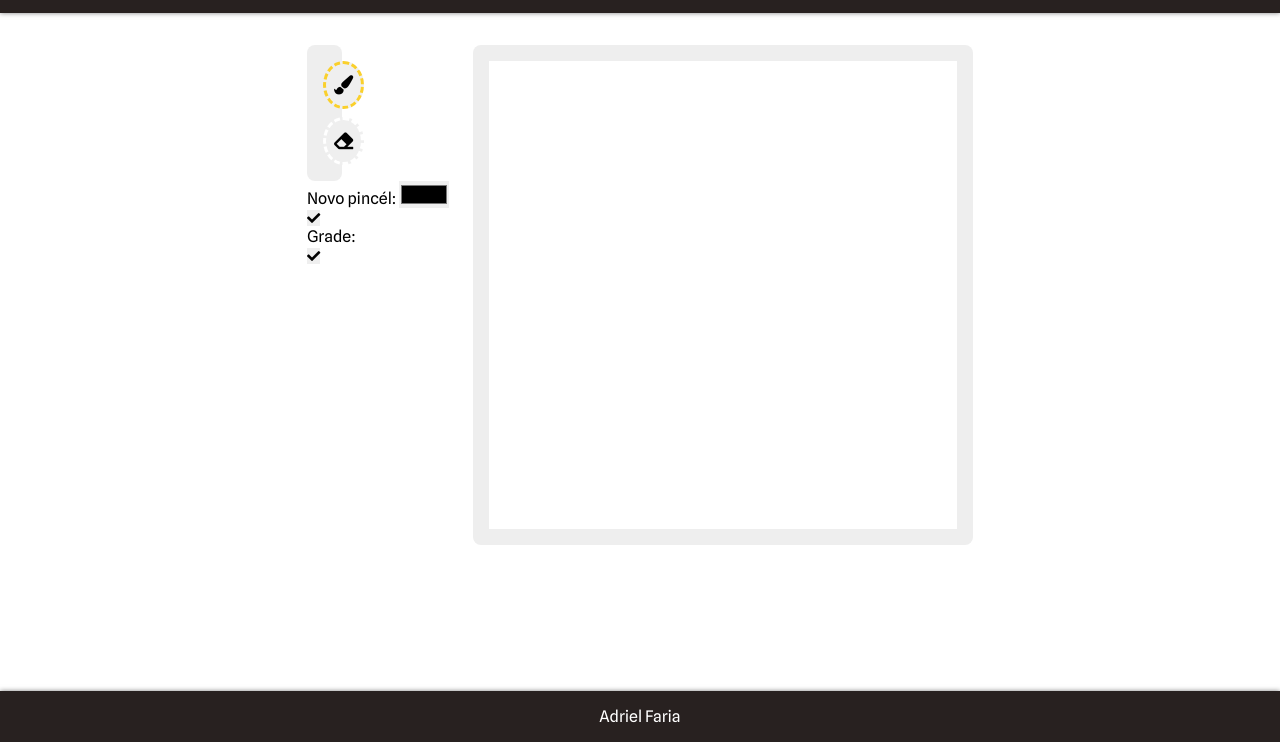
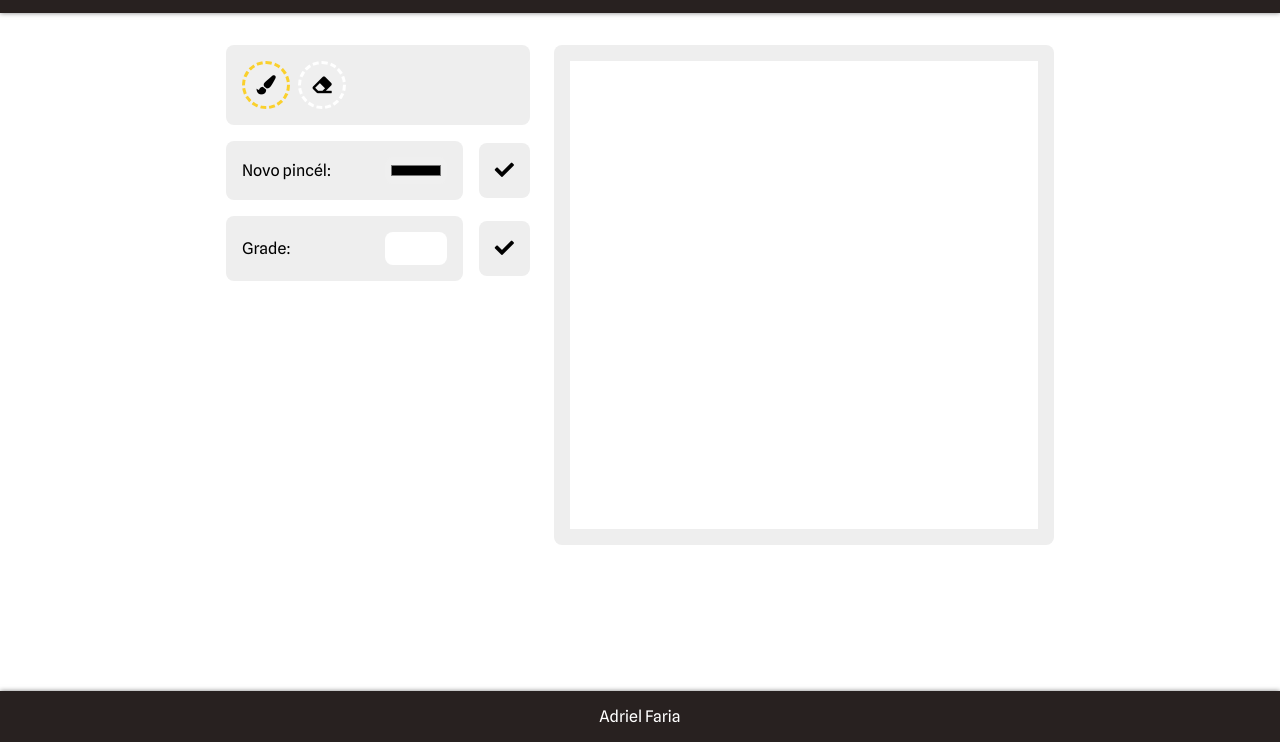
Before and after one commit to br-adriel/etch-a-sketch, a plain HTML site: page index.html in a window 1280 px wide. Shown: the part 58-800 px from the top of the page. Drawn offline with Linux system fonts and the light colour scheme.

Commit message:
Adiciona estilo para controles

```diff
--- a/style.css
+++ b/style.css
@@ -34,8 +34,15 @@ main {
   padding: 2rem;
 }
 
-.pinceis {
+.controles {
   width: 25%;
+  display: flex;
+  flex-direction: column;
+  gap: 1rem;
+}
+
+.pinceis,
+.form div {
   display: flex;
   justify-content: flex-start;
   align-items: center;
@@ -44,6 +51,39 @@ main {
   padding: 1rem;
   border-radius: 0.5rem;
   flex-wrap: wrap;
+}
+
+.form {
+  /*display: none;*/
+  transition: 0.3s display;
+  display: flex;
+  justify-content: space-between;
+  align-items: center;
+  gap: 1rem;
+}
+
+.form .control {
+  display: flex;
+  justify-content: space-between;
+  align-items: center;
+  gap: 1rem;
+  flex-grow: 1;
+}
+
+.form input {
+  border-radius: 0.5rem;
+  width: 30%;
+  font-size: 1.3rem;
+  padding: 0.25rem;
+}
+
+.form .submit button {
+  font-size: 1.2rem;
+  background: transparent;
+}
+
+.form .submit:hover button {
+  color: #444;
 }
 
 .pincel,
```
